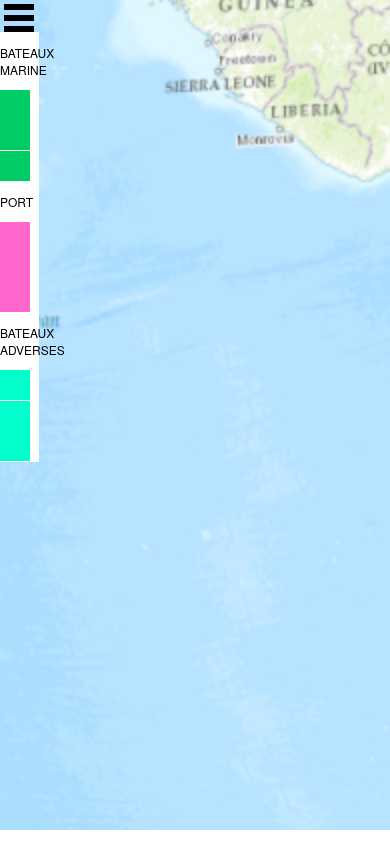
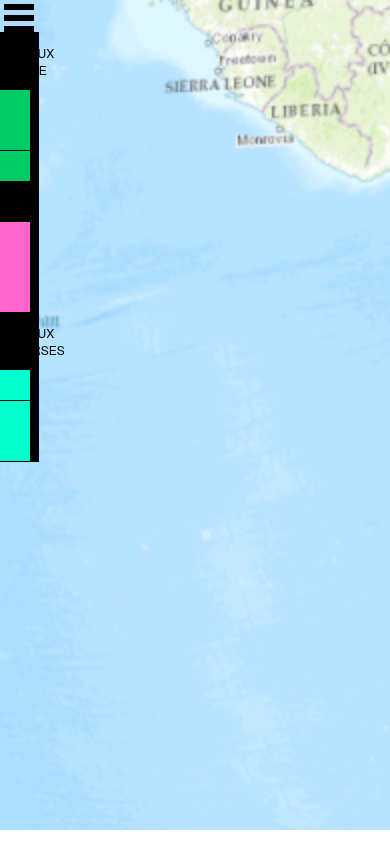
Before and after one commit to justinecavaglieri/Marine, a plain HTML site: page Phonegap/www/index.html in a window 390 px wide. Drawn offline with Linux system fonts and the light colour scheme; some packages are replaced by stand-ins of ours.

Commit message:
Testons le commit

```diff
--- a/Phonegap/www/css/index.css
+++ b/Phonegap/www/css/index.css
@@ -111,7 +111,7 @@ h1 {
     display: inline;
 }
 #men{
-    background-color: #FFF;
+    background-color: #000;
     width: 10%;
     float: left;
 }
```
